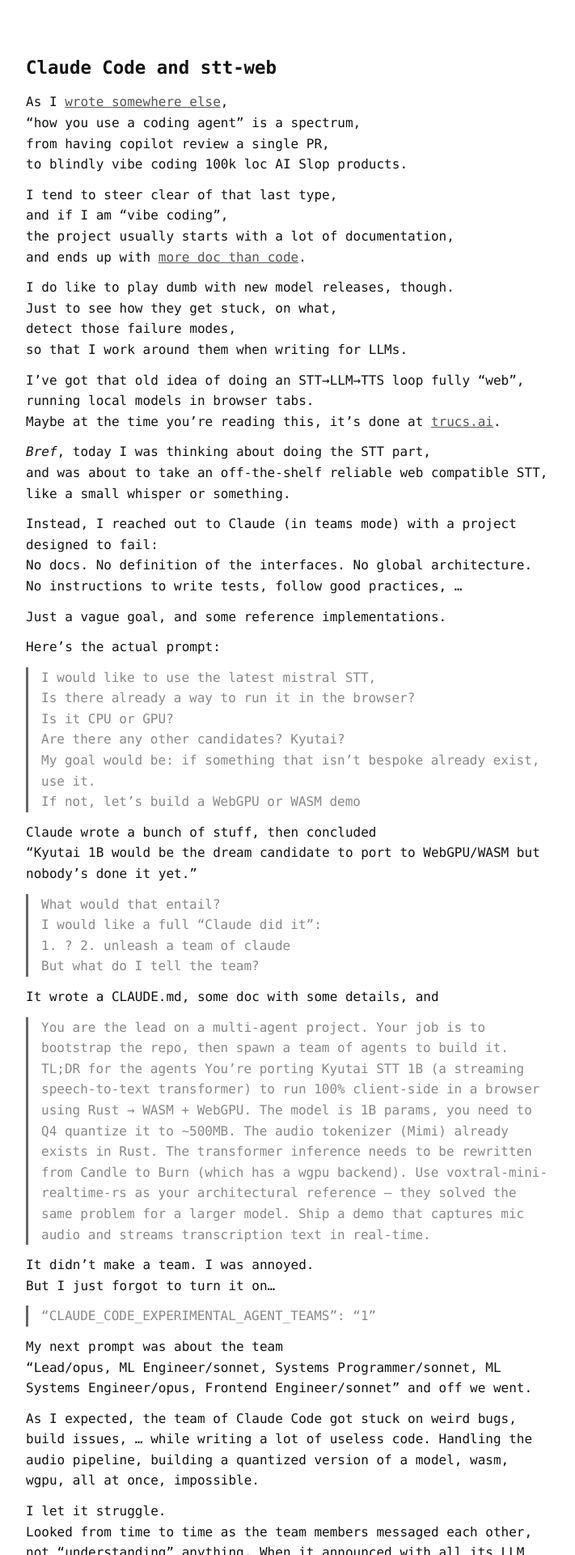
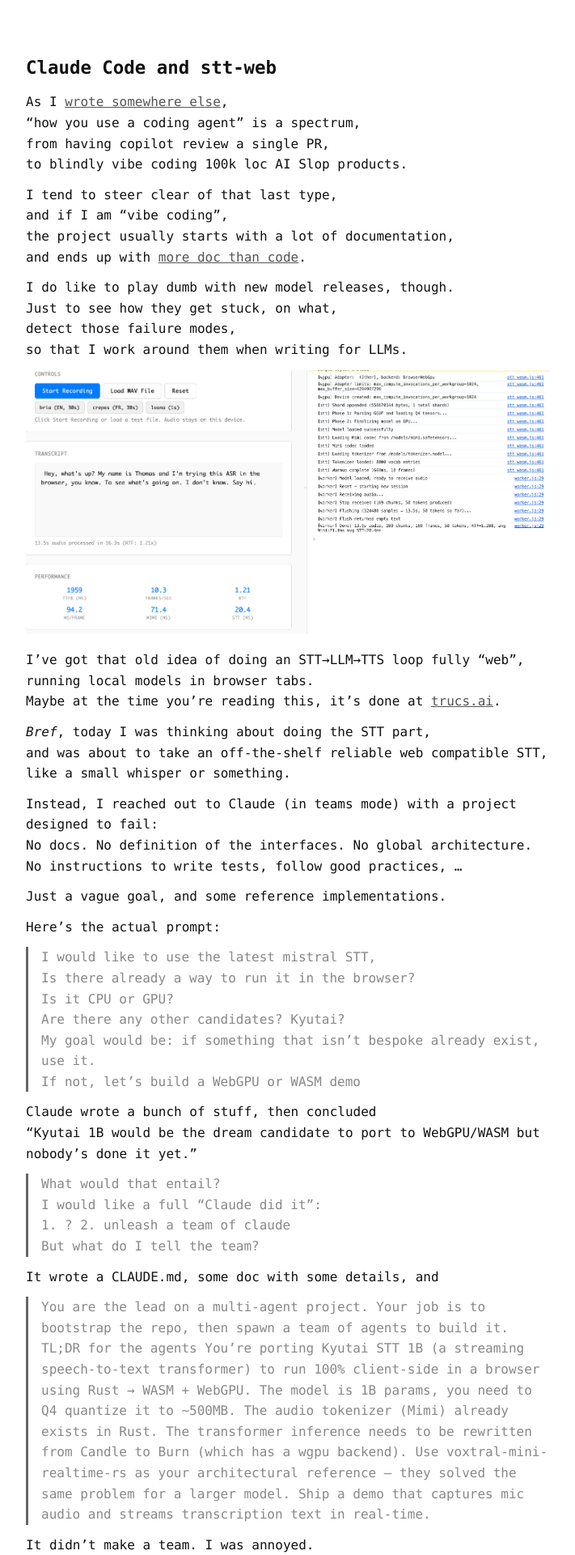
Before and after one commit to idle-intelligence/trucs.ai, a Jekyll site: the page built from blog/claude-code-and-stt-web.md, in a window 1280 px wide. Shown: the top 1920 px of the page at 81% size, without its empty margins (284-995 px from the left). Built offline with Jekyll 4.4.1, drawn with Linux system fonts in a browser that asks for light colours.

Commit message:
add image

```diff
--- a/blog/claude-code-and-stt-web.md
+++ b/blog/claude-code-and-stt-web.md
@@ -19,6 +19,8 @@
 Just to see how they get stuck, on what,
 detect those failure modes,
 so that I work around them when writing for LLMs.
+
+<img src="/blog/images/stt-web.png" alt="a screenshot of stt-web running in the browser" width="680">
 
 I've got that old idea of doing an STT→LLM→TTS loop fully "web",
 running local models in browser tabs.
```
Also changed, not shown: blog/images/stt-web.png (added).
